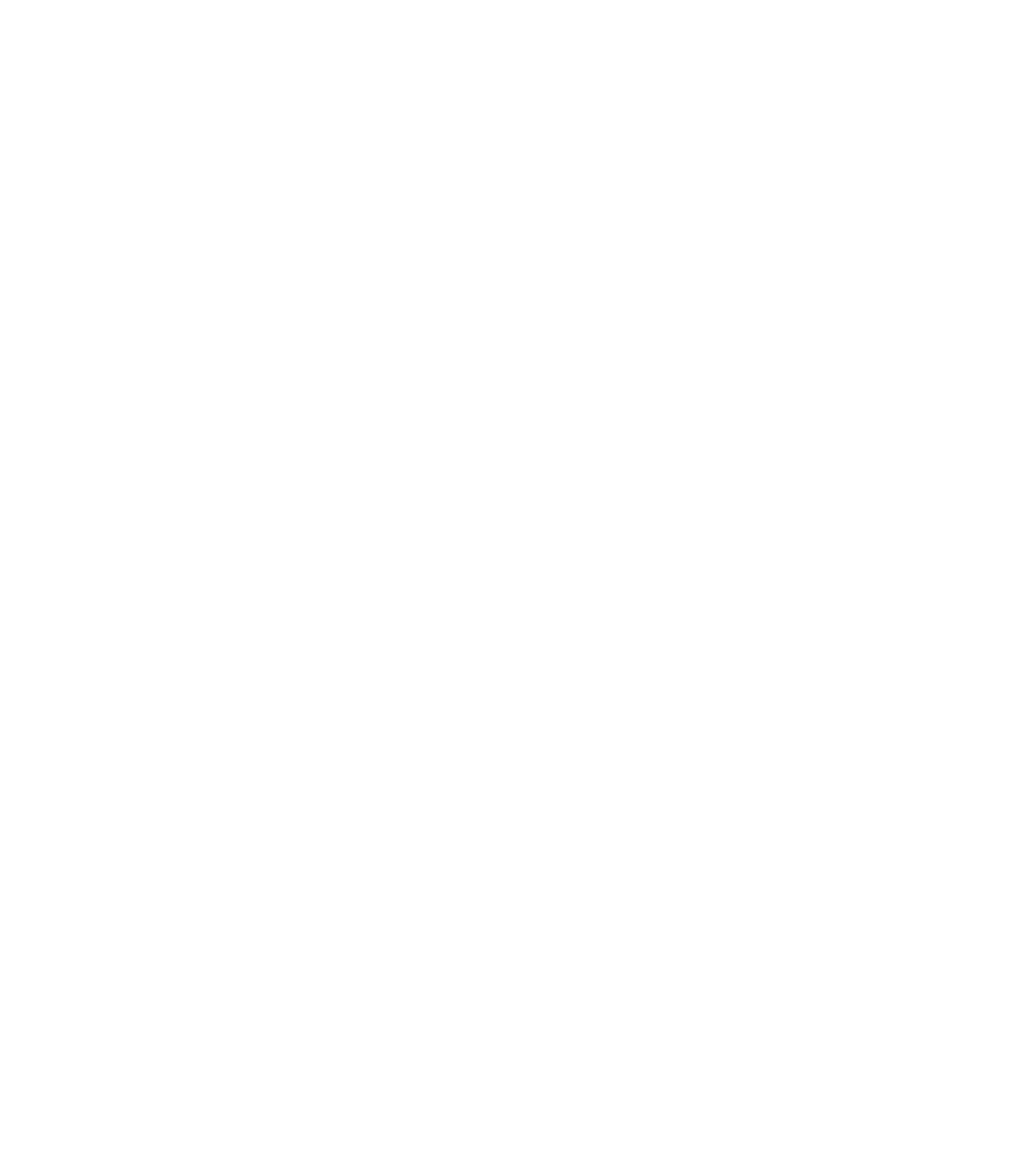
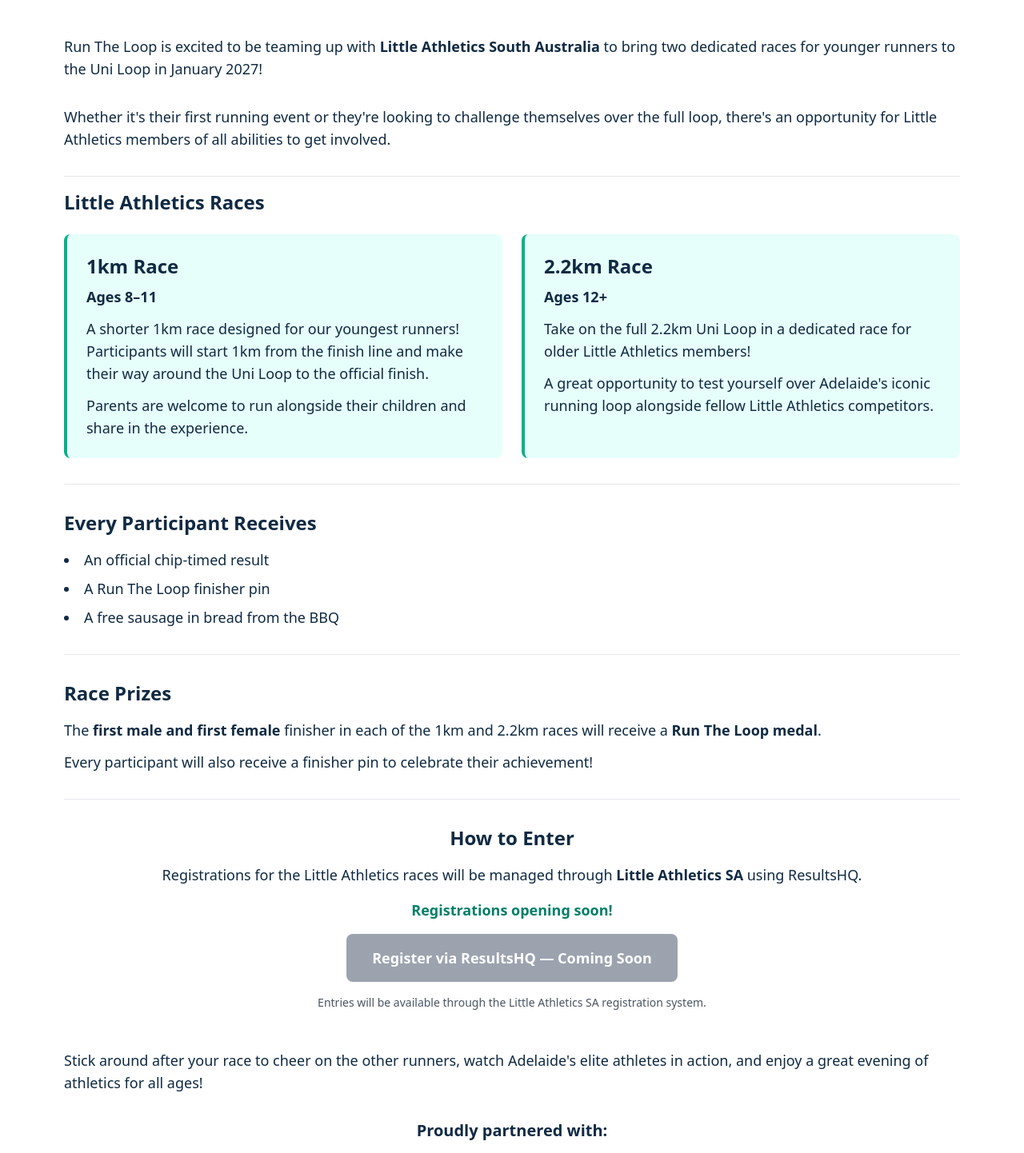
Before and after one commit to seangreen12333/run-the-loop, a Next.js app: page /little in a window 1280 px wide. Before the commit this address had no page. Shown: the part 500-1942 px from the top of the page at 80% size. Before the commit the page ends 800 px from the top, so only its background shows below. Built offline with nearby package versions, Linux system fonts and the light colour scheme; grey boxes are pictures that could not be loaded.

Commit message:
Add Little Athletics event page
This file contains a new page for the Little Athletics event, including sections for race categories, participant inclusions, prizes, and registration details.

```diff
--- /dev/null
+++ b/pages/little.js
@@ -0,0 +1,194 @@
+
+import Footer from '../components/Footer';
+import Header from '../components/Header';
+
+export default function LittleAthleticsPage() {
+  const registrationsOpen = false;
+
+  return (
+    <>
+      <Header />
+
+      {/* HERO IMAGE */}
+      <section
+        className="relative h-[50vh] bg-cover bg-center flex items-center justify-center text-white"
+        style={{
+          backgroundImage: "url('/little-athletics-banner.jpg')",
+          backgroundPosition: 'center 35%',
+        }}
+      >
+        <h1 className="text-4xl md:text-5xl font-extrabold bg-black bg-opacity-60 px-4 py-2 rounded text-center">
+          Little Athletics Races
+        </h1>
+      </section>
+
+      {/* INTRODUCTION */}
+      <section className="max-w-6xl mx-auto px-4 py-16 text-[#102A43] space-y-8 text-lg">
+
+        <p>
+          Run The Loop is excited to be teaming up with{' '}
+          <strong>Little Athletics South Australia</strong> to bring
+          two dedicated races for younger runners to the Uni Loop
+          in January 2027!
+        </p>
+
+        <p>
+          Whether it's their first running event or they're looking
+          to challenge themselves over the full loop, there's an
+          opportunity for Little Athletics members of all abilities
+          to get involved.
+        </p>
+
+        {/* RACE CATEGORIES */}
+        <section className="pt-4 border-t border-gray-200">
+          <h2 className="text-2xl font-bold mb-6">
+            Little Athletics Races
+          </h2>
+
+          <div className="grid gap-6 md:grid-cols-2">
+
+            {/* 1KM RACE */}
+            <div className="bg-[#E6FFFA] p-6 rounded-lg border-l-4 border-[#00B28A]">
+              <h3 className="text-2xl font-bold mb-2">
+                1km Race
+              </h3>
+
+              <p className="font-semibold mb-3">
+                Ages 8–11
+              </p>
+
+              <p>
+                A shorter 1km race designed for our youngest
+                runners! Participants will start 1km from the
+                finish line and make their way around the Uni Loop
+                to the official finish.
+              </p>
+
+              <p className="mt-3">
+                Parents are welcome to run alongside their
+                children and share in the experience.
+              </p>
+            </div>
+
+            {/* 2.2KM RACE */}
+            <div className="bg-[#E6FFFA] p-6 rounded-lg border-l-4 border-[#00B28A]">
+              <h3 className="text-2xl font-bold mb-2">
+                2.2km Race
+              </h3>
+
+              <p className="font-semibold mb-3">
+                Ages 12+
+              </p>
+
+              <p>
+                Take on the full 2.2km Uni Loop in a dedicated
+                race for older Little Athletics members!
+              </p>
+
+              <p className="mt-3">
+                A great opportunity to test yourself over
+                Adelaide's iconic running loop alongside
+                fellow Little Athletics competitors.
+              </p>
+            </div>
+          </div>
+        </section>
+
+        {/* PARTICIPANT INCLUSIONS */}
+        <section className="pt-8 border-t border-gray-200">
+          <h2 className="text-2xl font-bold mb-4">
+            Every Participant Receives
+          </h2>
+
+          <ul className="list-disc list-inside space-y-2">
+            <li>An official chip-timed result</li>
+            <li>A Run The Loop finisher pin</li>
+            <li>A free sausage in bread from the BBQ</li>
+          </ul>
+        </section>
+
+        {/* PRIZES */}
+        <section className="pt-8 border-t border-gray-200">
+          <h2 className="text-2xl font-bold mb-4">
+            Race Prizes
+          </h2>
+
+          <p>
+            The <strong>first male and first female</strong> finisher
+            in each of the 1km and 2.2km races will receive
+            a <strong>Run The Loop medal</strong>.
+          </p>
+
+          <p className="mt-3">
+            Every participant will also receive a finisher pin
+            to celebrate their achievement!
+          </p>
+        </section>
+
+        {/* REGISTRATION */}
+        <section className="pt-8 border-t border-gray-200 text-center">
+          <h2 className="text-2xl font-bold mb-4">
+            How to Enter
+          </h2>
+
+          <p className="mb-4">
+            Registrations for the Little Athletics races will
+            be managed through <strong>Little Athletics SA</strong>{' '}
+            using ResultsHQ.
+          </p>
+
+          {!registrationsOpen && (
+            <p className="font-semibold text-[#007F68] mb-4">
+              Registrations opening soon!
+            </p>
+          )}
+
+          {registrationsOpen ? (
+            <a
+              href="https://resultshq.com.au/login"
+              target="_blank"
+              rel="noopener noreferrer"
+              className="inline-block bg-[#00B28A] text-white font-bold px-8 py-4 rounded-lg hover:bg-[#008F70] transition"
+            >
+              Register via ResultsHQ
+            </a>
+          ) : (
+            <span
+              aria-disabled="true"
+              className="inline-block bg-gray-400 text-white font-bold px-8 py-4 rounded-lg cursor-not-allowed"
+            >
+              Register via ResultsHQ — Coming Soon
+            </span>
+          )}
+
+          <p className="text-sm text-gray-600 mt-4">
+            Entries will be available through the
+            Little Athletics SA registration system.
+          </p>
+        </section>
+
+        {/* EVENT ATMOSPHERE */}
+        <p className="pt-4">
+          Stick around after your race to cheer on the other
+          runners, watch Adelaide's elite athletes in action,
+          and enjoy a great evening of athletics for all ages!
+        </p>
+
+        {/* LITTLE ATHLETICS SA LOGO */}
+        <div className="mt-12 text-center">
+          <p className="mb-4 font-semibold text-xl">
+            Proudly partnered with:
+          </p>
+
+          <img
+            src="/little-athletics-sa-logo.png"
+            alt="Little Athletics South Australia Logo"
+            className="mx-auto h-24 md:h-32 object-contain"
+          />
+        </div>
+      </section>
+
+      <Footer />
+    </>
+  );
+}
```
